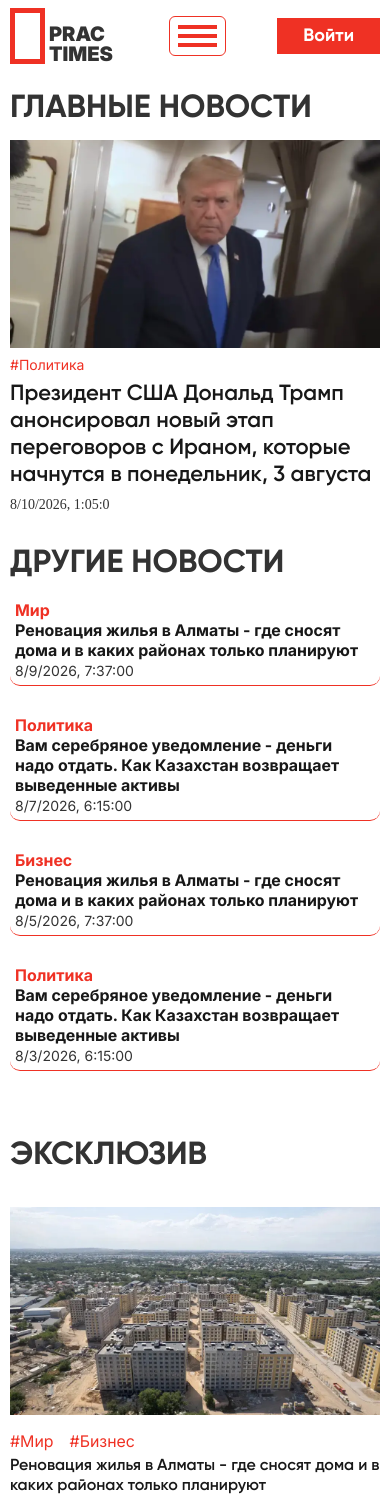
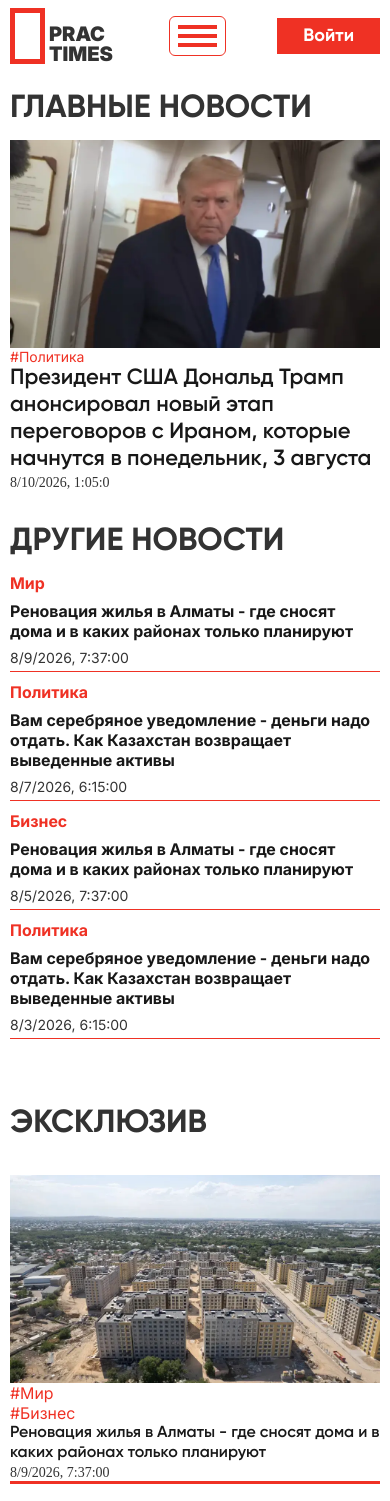
Before and after one commit to Sprowds/Prac-Times, a React (Vite) app in the folder prac-times/: page / in a window 390 px wide. Shown: the top 1501 px of the page. Built offline with nearby package versions, Linux system fonts and the light colour scheme.

Commit message:
prac-times 0.4.3.2

```diff
--- a/prac-times/src/components/AnotherNews/AnotherNews.module.css
+++ b/prac-times/src/components/AnotherNews/AnotherNews.module.css
@@ -8,61 +8,17 @@
 }
 
 .news__another {
-  max-width: 282px;
 }
 
 .another__content {
   display: flex;
   flex-direction: column;
-  gap: 24px;
-}
-
-.another__item {
-  display: flex;
-  flex-direction: column;
-  gap: 8px;
-
-  border-radius: 10px;
-
-  font-family: var(--inter-font);
-}
-
-.another__item__link {
-  padding: 5px;
-  border-radius: 10px;
-}
-
-.another__item__link:hover {
-  background-color: var(--background-hover-color);
-}
-
-.another__item__tag {
-  color: var(--activity-main-color);
-  font-size: 16px;
-  font-weight: 700;
-}
-
-.another__item__tag::first-letter {
-  text-transform: uppercase;
-}
-
-.another__item__title {
-  color: var(--secondary-text-color);
-  font-size: 16px;
-  font-weight: 700;
-}
-
-.another__item__time {
-  font-weight: 400;
-  font-size: 14px;
+  gap: clamp(10px, 1.5vw, 24px);
 }
 
 @media (max-width: 880px) {
-  .news__another {
-    max-width: fit-content;
-  }
-
   .another__item {
+    padding-bottom: 5px;
     border-bottom: 1px solid var(--activity-main-color);
   }
 }
--- a/prac-times/src/components/AnotherNews/AnotherNews.tsx
+++ b/prac-times/src/components/AnotherNews/AnotherNews.tsx
@@ -1,13 +1,11 @@
 import styles from "./AnotherNews.module.css";
-import type { INewsCategory } from "../../types/newsItem";
 import { fetchAnotherNews } from "../../store/newsSlice";
 import { useEffect } from "react";
 import { useAppDispatch } from "../../hooks/useAppDispatch";
 import { useSelector } from "react-redux";
 import type { RootState } from "../../store/store";
 import type INewsItem from "../../types/newsItem";
-import { NavLink } from "react-router";
-import NewsTime from "../../ui/NewsTime/NewsTime";
+import CompactArticle from "../Article/CompactArticle/CompactArticle";
 
 const AnotherNews = () => {
   const dispatch = useAppDispatch();
@@ -29,15 +27,7 @@ const AnotherNews = () => {
         <ul className={styles.another__content}>
           {anotherNews.map((item) => (
             <li className={styles.another__item} key={item.id}>
-              <NavLink to="/" className={styles.another__item__link}>
-                <p className={styles.another__item__tag}>
-                  {Object.keys(item.category).find(
-                    (key) => item.category[key as keyof INewsCategory] === true,
-                  )}
-                </p>
-                <p className={styles.another__item__title}>{item.title}</p>
-                <NewsTime dateTime={item.time} />
-              </NavLink>
+              <CompactArticle article={item} />
             </li>
           ))}
         </ul>
--- /dev/null
+++ b/prac-times/src/components/Article/ArticleCard/ArticleCard.tsx
@@ -0,0 +1,49 @@
+import styles from "./ArticleCard.module.css";
+import { NavLink } from "react-router";
+import NewsTag from "../../../ui/NewsTag/NewsTag";
+import NewsTitle from "../../../ui/NewsTitle/NewsTitle";
+import NewsTime from "../../../ui/NewsTime/NewsTime";
+import type INewsItem from "../../../types/newsItem";
+
+interface IArticleCardProps {
+  article: INewsItem;
+}
+
+const ArticleCard = ({ article }: IArticleCardProps) => {
+  return (
+    <article className={styles.article}>
+      <NavLink to="/" className={styles.item__img__link}>
+        <img
+          src={article.image}
+          alt={article.title}
+          className={styles.item__img}
+        />
+      </NavLink>
+
+      <div className={styles.item__text__content}>
+        <ul className={styles.item__tags}>
+          {Object.entries(article.category).map(([key, value]) =>
+            value === true ? (
+              <li className={styles.item__tags__item} key={key}>
+                <NavLink to="/" className={styles.tags__item__link}>
+                  <NewsTag tagText={key} tagFontSize="16px" />
+                </NavLink>
+              </li>
+            ) : (
+              ""
+            ),
+          )}
+        </ul>
+        <NavLink to="/" className={styles.item__title__link}>
+          <NewsTitle
+            titleText={article.title}
+            titleFontSize="clamp(16px, 2vw, 24px)"
+          />
+        </NavLink>
+        <NewsTime dateTime={article.time} />
+      </div>
+    </article>
+  );
+};
+
+export default ArticleCard;
--- /dev/null
+++ b/prac-times/src/components/Article/CompactArticle/CompactArticle.module.css
@@ -0,0 +1,27 @@
+.article__link {
+  display: flex;
+  flex-direction: column;
+  gap: 8px;
+
+  font-family: var(--inter-font);
+}
+
+.article__link:hover .article__title {
+  text-decoration: underline;
+}
+
+.article__tag {
+  color: var(--activity-main-color);
+  font-size: 16px;
+  font-weight: 700;
+}
+
+.article__tag::first-letter {
+  text-transform: uppercase;
+}
+
+.article__title {
+  color: var(--secondary-text-color);
+  font-size: 16px;
+  font-weight: 700;
+}
--- /dev/null
+++ b/prac-times/src/components/Article/CompactArticle/CompactArticle.tsx
@@ -0,0 +1,27 @@
+import styles from "./CompactArticle.module.css";
+import { NavLink } from "react-router";
+import NewsTime from "../../../ui/NewsTime/NewsTime";
+import type { INewsCategory } from "../../../types/newsItem";
+import type INewsItem from "../../../types/newsItem";
+
+interface ICompactArticleProps {
+  article: INewsItem;
+}
+
+const CompactArticle = ({ article }: ICompactArticleProps) => {
+  return (
+    <article className={styles.article}>
+      <NavLink to={article.id} className={styles.article__link}>
+        <p className={styles.article__tag}>
+          {Object.keys(article.category).find(
+            (key) => article.category[key as keyof INewsCategory] === true,
+          )}
+        </p>
+        <p className={styles.article__title}>{article.title}</p>
+        <NewsTime dateTime={article.time} />
+      </NavLink>
+    </article>
+  );
+};
+
+export default CompactArticle;
--- a/prac-times/src/components/Exclusives/Exclusives.module.css
+++ b/prac-times/src/components/Exclusives/Exclusives.module.css
@@ -23,27 +23,6 @@
   gap: 16px;
 }
 
-.item__img {
-}
-
-.item__text__content {
-  height: 100%;
-
-  display: flex;
-  flex-direction: column;
-  gap: 16px;
-}
-
-.item__tags {
-  display: flex;
-  gap: 16px;
-}
-
-.item__title__link {
-  flex: 1;
-  min-height: 0;
-}
-
 @media (max-width: 600px) {
   .exclusives__grid {
     grid-template-columns: repeat(1, 1fr);
--- a/prac-times/src/components/Exclusives/Exclusives.tsx
+++ b/prac-times/src/components/Exclusives/Exclusives.tsx
@@ -1,13 +1,10 @@
 import { useSelector } from "react-redux";
 import styles from "./Exclusives.module.css";
 import type { RootState } from "../../store/store";
-import { NavLink } from "react-router";
-import NewsTitle from "../../ui/NewsTitle/NewsTitle";
-import NewsTag from "../../ui/NewsTag/NewsTag";
-import NewsTime from "../../ui/NewsTime/NewsTime";
 import { useAppDispatch } from "../../hooks/useAppDispatch";
 import { useEffect } from "react";
 import { fetchExclusiveNews } from "../../store/newsSlice";
+import ArticleCard from "../Article/ArticleCard/ArticleCard";
 
 const Exclusives = () => {
   const dispatch = useAppDispatch();
@@ -30,7 +27,7 @@ const Exclusives = () => {
         {exclusiveNewsFetchStatus === "succeeded"
           ? exclusivesList.map((item) => (
               <li className={styles.exclusives__item} key={item.title}>
-                <NavLink to="/" className={styles.item__img__link}>
+                {/* <NavLink to="/" className={styles.item__img__link}>
                   <img
                     src={item.image}
                     alt={item.title}
@@ -59,7 +56,8 @@ const Exclusives = () => {
                     />
                   </NavLink>
                   <NewsTime dateTime={item.time} />
-                </div>
+                </div> */}
+                <ArticleCard article={item} />
               </li>
             ))
           : ""}
--- /dev/null
+++ b/prac-times/src/components/MainArticle/MainArticle.tsx
@@ -0,0 +1,47 @@
+import styles from "./MainArticle.module.css";
+import { NavLink } from "react-router";
+import NewsTag from "../../ui/NewsTag/NewsTag";
+import NewsTitle from "../../ui/NewsTitle/NewsTitle";
+import NewsTime from "../../ui/NewsTime/NewsTime";
+import type INewsItem from "../../types/newsItem";
+
+interface IProps {
+  mainNewsItem: INewsItem;
+}
+
+const MainArticle = ({ mainNewsItem }: IProps) => {
+  return (
+    <article className={styles.main__article}>
+      <NavLink to="/" className={styles.main__news__img__link}>
+        <img
+          src={mainNewsItem.image}
+          alt={mainNewsItem.title}
+          className={styles.main__news__img}
+        />
+      </NavLink>
+
+      <ul className={styles.main__news__tags}>
+        {Object.entries(mainNewsItem.category).map(([key, value]) =>
+          value === true ? (
+            <li className={styles.main__news__tags__item} key={key}>
+              <NavLink to="/" className={styles.main__news__tags__link}>
+                <NewsTag tagText={key} tagFontSize="14px" />
+              </NavLink>
+            </li>
+          ) : (
+            ""
+          ),
+        )}
+      </ul>
+      <NavLink to="/" className={styles.main__news__link}>
+        <NewsTitle
+          titleText={mainNewsItem.title}
+          titleFontSize="clamp(22px, 3vw, 48px)"
+        />
+      </NavLink>
+      <NewsTime dateTime={mainNewsItem.time} />
+    </article>
+  );
+};
+
+export default MainArticle;
--- a/prac-times/src/components/News/News.module.css
+++ b/prac-times/src/components/News/News.module.css
@@ -1,6 +1,6 @@
 .news {
-  display: flex;
-  justify-content: space-between;
+  display: grid;
+  grid-template-columns: 1fr clamp(278px, 25%, 297px);
   gap: 30px;
 }
 
@@ -31,7 +31,7 @@
 
 @media (max-width: 880px) {
   .news {
-    flex-direction: column;
+    grid-template-columns: 1fr;
   }
 }
 
--- a/prac-times/src/components/News/News.tsx
+++ b/prac-times/src/components/News/News.tsx
@@ -5,11 +5,8 @@ import { useEffect } from "react";
 import { fetchMainNewsItem } from "../../store/newsSlice";
 import { useAppDispatch } from "../../hooks/useAppDispatch";
 import type INewsItem from "../../types/newsItem";
-import { NavLink } from "react-router";
-import NewsTitle from "../../ui/NewsTitle/NewsTitle";
-import NewsTag from "../../ui/NewsTag/NewsTag";
-import NewsTime from "../../ui/NewsTime/NewsTime";
 import AnotherNews from "../AnotherNews/AnotherNews";
+import MainArticle from "../MainArticle/MainArticle";
 
 const News = () => {
   const dispatch = useAppDispatch();
@@ -30,36 +27,7 @@ const News = () => {
       <div className={styles.news__main}>
         <h2 className={styles.title}>Главные новости</h2>
         {mainNewsItemFetchStatus === "succeeded" ? (
-          <article className={styles.main__news}>
-            <NavLink to="/" className={styles.main__news__img__link}>
-              <img
-                src={mainNewsItem.image}
-                alt={mainNewsItem.title}
-                className={styles.main__news__img}
-              />
-            </NavLink>
-
-            <ul className={styles.main__news__tags}>
-              {Object.entries(mainNewsItem.category).map(([key, value]) =>
-                value === true ? (
-                  <li className={styles.main__news__tags__item} key={key}>
-                    <NavLink to="/" className={styles.main__news__tags__link}>
-                      <NewsTag tagText={key} tagFontSize="14px" />
-                    </NavLink>
-                  </li>
-                ) : (
-                  ""
-                ),
-              )}
-            </ul>
-            <NavLink to="/" className={styles.main__news__link}>
-              <NewsTitle
-                titleText={mainNewsItem.title}
-                titleFontSize="clamp(22px, 3vw, 48px)"
-              />
-            </NavLink>
-            <NewsTime dateTime={mainNewsItem.time} />
-          </article>
+          <MainArticle mainNewsItem={mainNewsItem} />
         ) : (
           ""
         )}
```
Also changed, not shown: prac-times/src/components/Article/ArticleCard/ArticleCard.module.css (added), prac-times/src/components/MainArticle/MainArticle.module.css (added).
